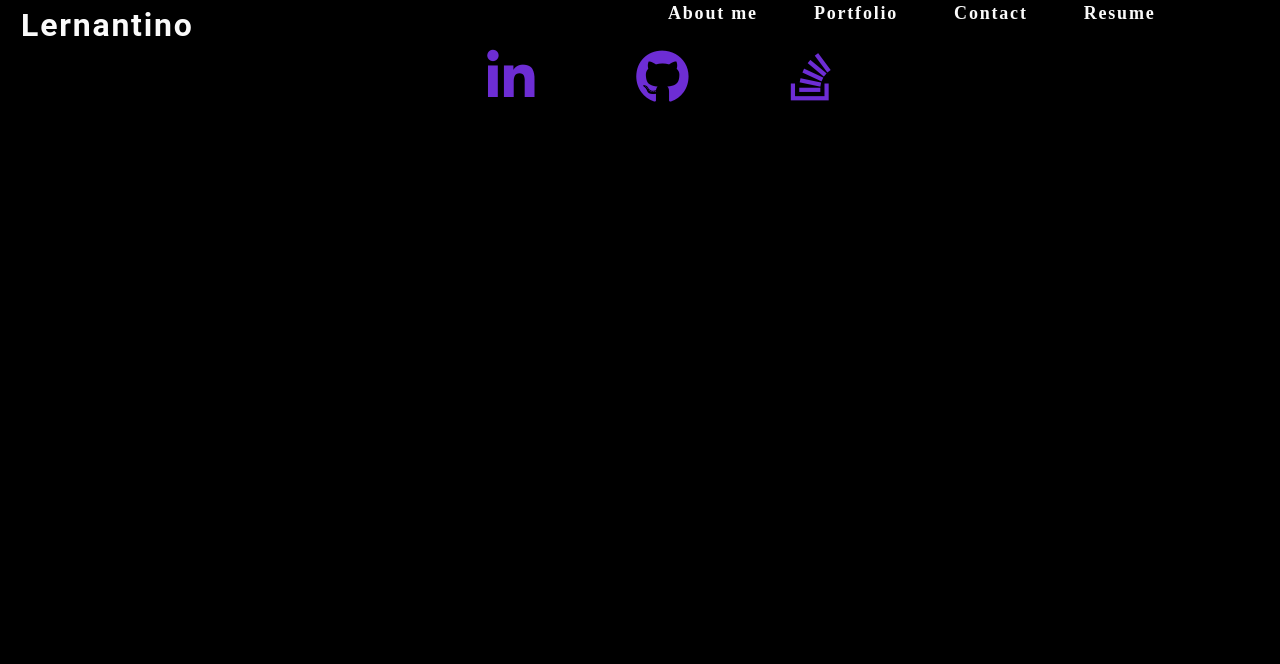
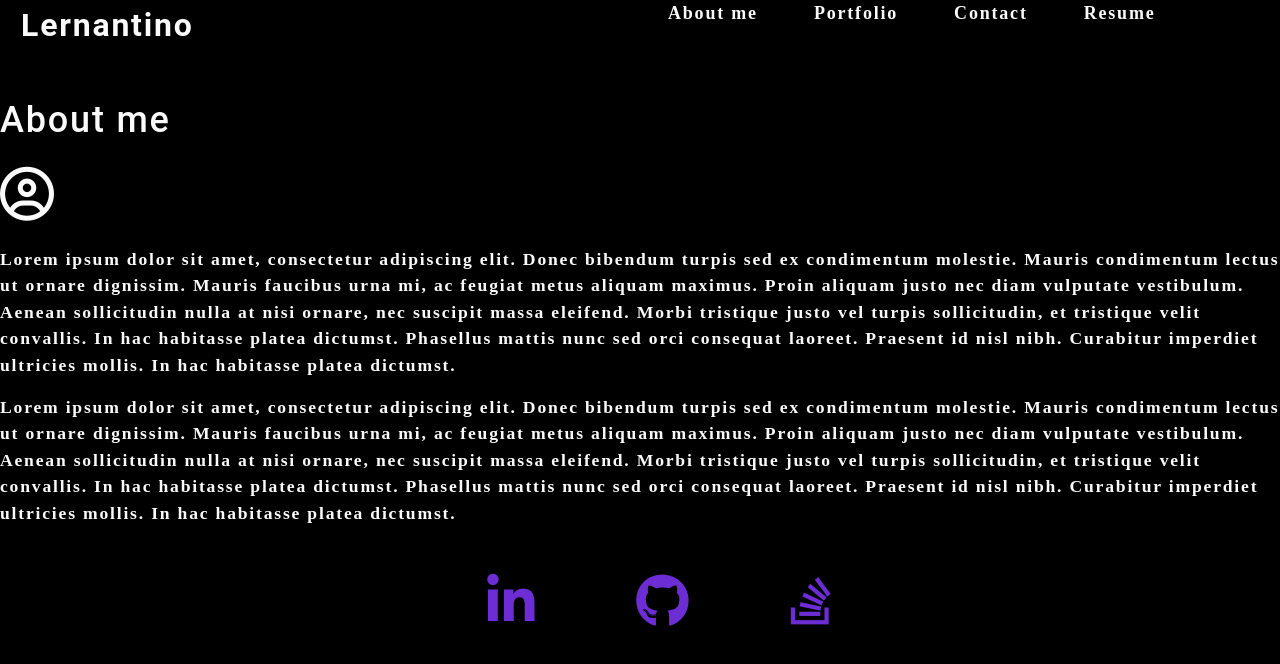
Before and after one commit to hikod/reactportfolio, a React (Create React App) app: page / in a window 1280 px wide. Shown: the top 664 px of the page. Built offline with nearby package versions, Linux system fonts and the light colour scheme.

Commit message:
updating readme file with image

```diff
--- a/src/App.js
+++ b/src/App.js
@@ -33,7 +33,7 @@ function App() {
     //   <Footer></Footer>
     // </div>
     <Switch>
-      {/* <Route exact path="/" component={Start} /> */}
+      <Route exact path="/" component={About} />
       <Route exact path="/contact" component={Contact} />
       <Route exact path="/aboutme" component={About} />
       <Route exact path="/resume" component={Resume} />
```
Also changed, not shown: src/images/1.png (added), 1 other file (tests, documents, lock files or other folders).
